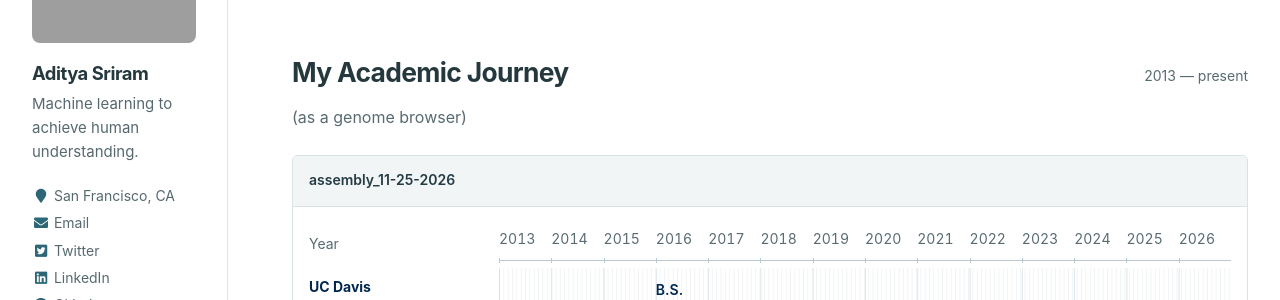
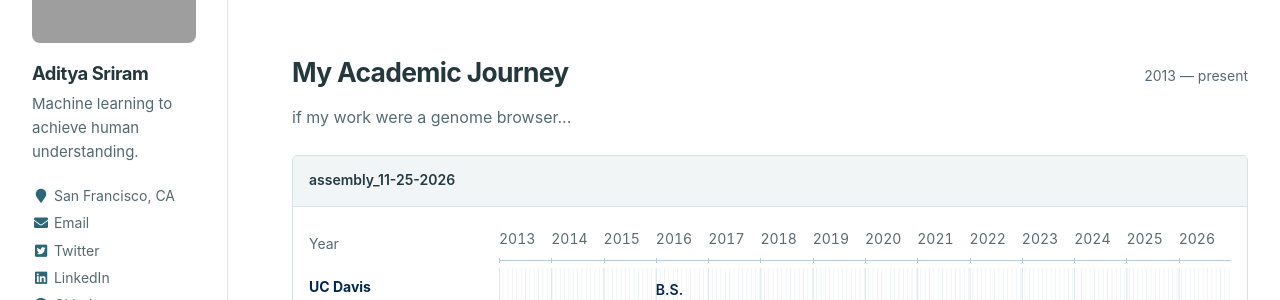
Before and after one commit to ads303/ads303.github.io, a Jekyll site: the page built from _pages/about.md, in a window 1280 px wide and 900 px high, scrolled down 666 px. Shown: the part 153-453 px from the top of the window. Built offline with Jekyll 4.4.1, drawn with Linux system fonts in a browser that asks for light colours; some web fonts are replaced.

Commit message:
Update genome browser subtitle

```diff
--- a/_includes/academic-timeline.html
+++ b/_includes/academic-timeline.html
@@ -23,7 +23,7 @@
     <h2 id="academic-journey-title">My Academic Journey</h2>
     <span class="academic-journey__range">{{ journey_start }} — present</span>
   </div>
-  <p class="academic-journey__intro">(as a genome browser)</p>
+  <p class="academic-journey__intro">if my work were a genome browser...</p>
   <p class="journey-scroll-hint">Scroll across the tracks to explore the full timeline.</p>
   <div class="journey-browser">
     <div class="journey-browser__toolbar"><span>assembly_<time id="journey-assembly-date" datetime="{{ site.time | date: '%Y-%m-%d' }}">{{ site.time | date: '%m-%d-%Y' }}</time></span></div>
```
